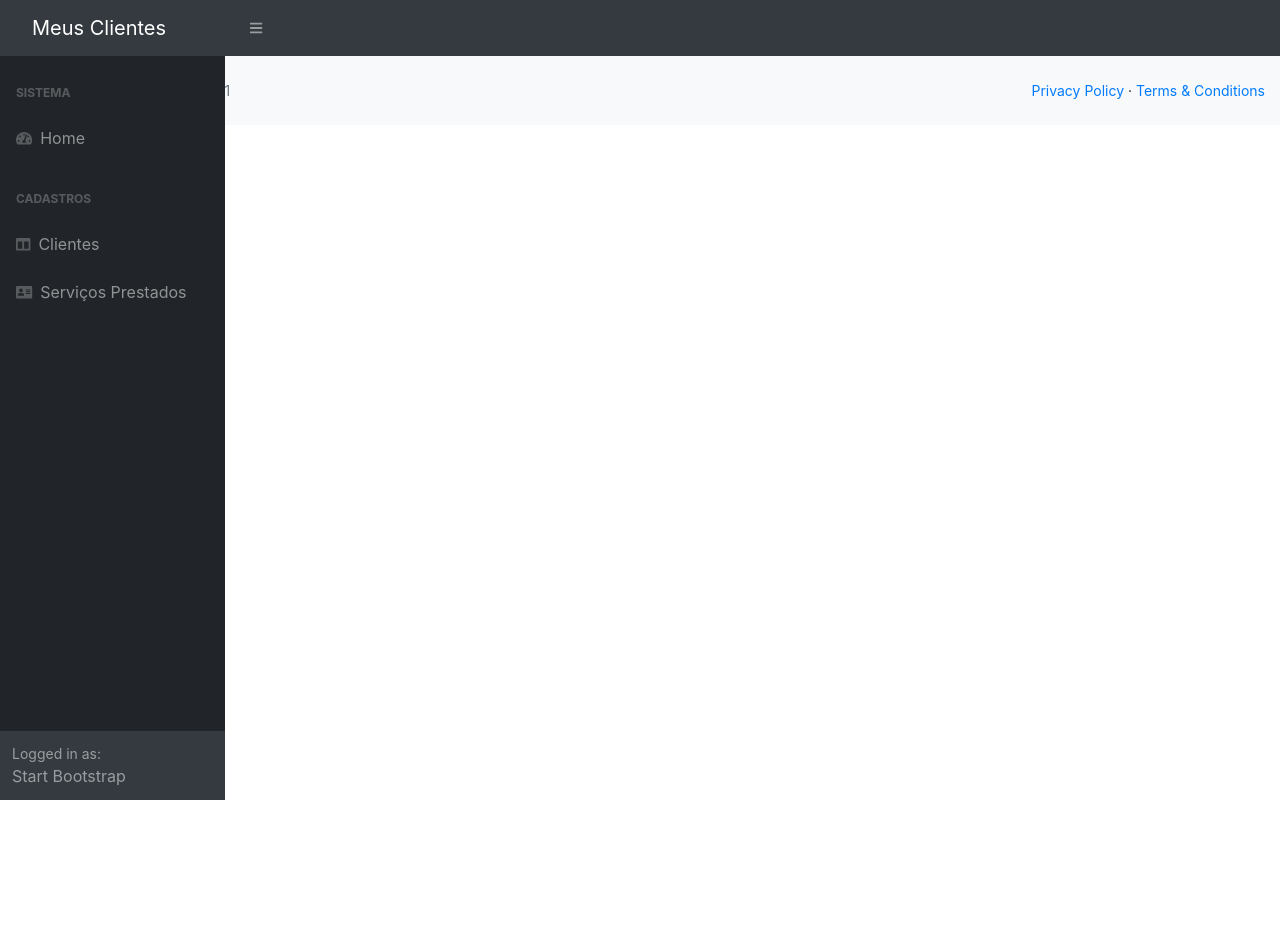
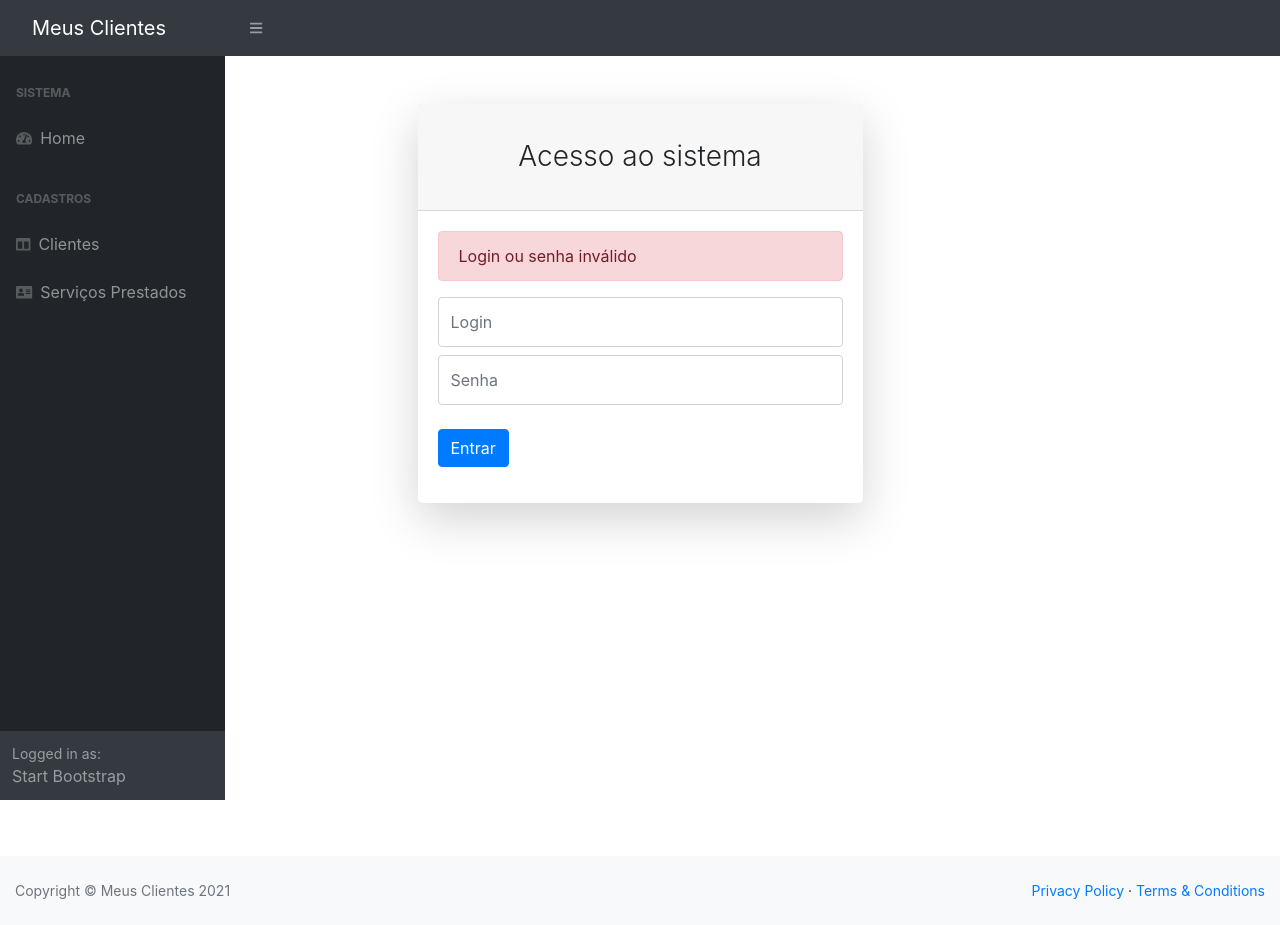
Before and after one commit to eduardotsilva/clientes-app, an Angular app: page /login in a window 1280 px wide. Before the commit this address led to /. Before the commit the page ends 800 px from the top, so only its background shows below. Built offline with nearby package versions, Linux system fonts and the light colour scheme.

Commit message:
89. Criando o formulário de login

```diff
--- a/src/app/app-routing.module.ts
+++ b/src/app/app-routing.module.ts
@@ -1,9 +1,11 @@
 import { NgModule } from '@angular/core';
 import { Routes, RouterModule } from '@angular/router';
 import { HomeComponent } from './home/home.component';
+import { LoginComponent } from './login/login.component';
 
 const routes: Routes = [
 
+  { path: 'login', component: LoginComponent},
   { path: 'home', component: HomeComponent}
 
 ];
--- /dev/null
+++ b/src/app/login/login.component.html
@@ -0,0 +1,46 @@
+<div id="layoutAuthentication">
+  <div id="layoutAuthentication_content">
+    <main>
+      <div class="container">
+        <div class="row justify-content-center">
+          <div class="col-lg-5">
+            <div class="card shadow-lg border-0 rounded-lg mt-5">
+              <div class="card-header">
+                <h3 class="text-center font-weight-light my-4">Acesso ao sistema</h3>
+              </div>
+
+              <div class="card-body">
+                <div class="alert alert-danger">Login ou senha inválido</div>
+
+                <form #loginForm="ngForm" (submit)="onSubmit()">
+                  <div class="form-group">
+                    <input
+                      type="text"
+                      name="username"
+                      [(ngModel)]="username"
+                      class="form-control py-4"
+                      placeholder="Login"
+                    />
+
+                    <input
+                    type="passwaord"
+                    name="passwaord"
+                    [(ngModel)]="passwaord"
+                    class="form-control py-4 mt-2"
+                    placeholder="Senha"
+                  />
+
+                    <div class="form-group d-flex align-items-center justify-content-between mt-4 mb-0">
+                      <button type="submit" class="btn btn-primary">Entrar</button>
+                    </div>
+
+                  </div>
+                </form>
+              </div>
+            </div>
+          </div>
+        </div>
+      </div>
+    </main>
+  </div>
+</div>
--- /dev/null
+++ b/src/app/login/login.component.ts
@@ -0,0 +1,19 @@
+import { Component } from "@angular/core";
+
+@Component({
+  selector: "app-login",
+  templateUrl: "./login.component.html",
+  styleUrls: ["./login.component.css"],
+})
+export class LoginComponent  {
+  username: string;
+  password: string;
+  loginError: boolean;
+
+  constructor() {}
+
+
+  onSubmit() {
+    console.log(`User: ${this.username}, pass: ${this.password}`);
+  }
+}
```
Also changed, not shown: src/app/app.module.ts (+7 -5 lines), src/app/login/login.component.css (added).
